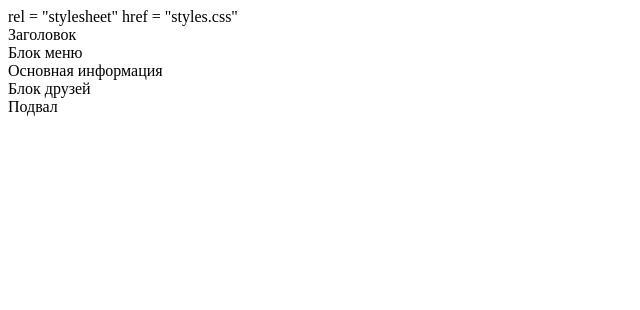
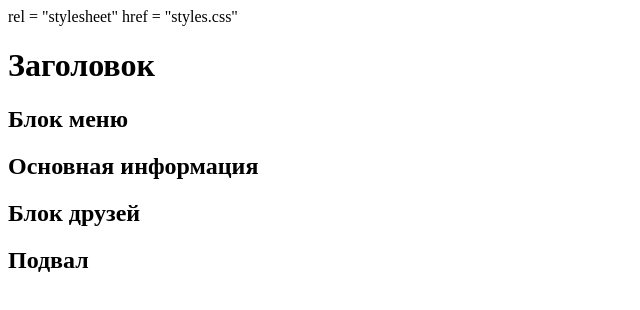
Before and after one commit to ShCodNik/ShCodNik.github.io, a plain HTML site: page Lab1/index.html in a window 1280 px wide. Shown: the whole page, without its empty margins (0-640 px from the left). Drawn offline with Linux system fonts and the light colour scheme.

Commit message:
Update index.html

```diff
--- a/Lab1/index.html
+++ b/Lab1/index.html
@@ -6,12 +6,22 @@
 	<link> rel = "stylesheet" href = "styles.css" </link>
 </head>
 <body>
-	<header>Заголовок</header>
-  <aside>Блок меню</aside>
-  <main>
-  <section>Основная информация</section>
-  <aside>Блок друзей</aside>
-  </main>
-  <footer>Подвал</footer>
+	<header class = "header">
+		<h1>Заголовок</h1>
+	</header>
+  	<aside class = "menu">
+		<h2>Блок меню</h2>
+	</aside>
+  	<main>
+  		<section class = "main">
+			<h2>Основная информация</h2>
+		</section>
+  		<aside class = "friends">
+			<h2>Блок друзей</h2>
+		</aside>
+  	</main>
+  	<footer class = "footer">
+		<h2>Подвал</h2>
+	</footer>
 </body>
 </html>
```
